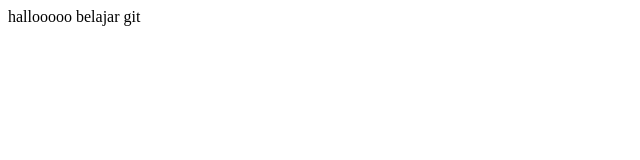
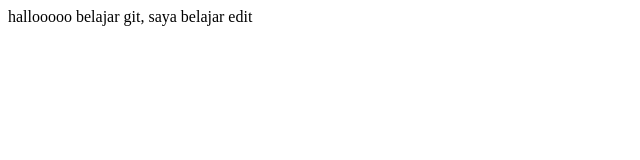
Before and after one commit to wachidrahman/belajargit, a plain HTML site: page index.html in a window 1280 px wide. Shown: the whole page, without its empty margins (0-640 px from the left). Drawn offline with Linux system fonts and the light colour scheme.

Commit message:
edit file index saja

```diff
--- a/index.html
+++ b/index.html
@@ -9,7 +9,7 @@
 </head>
 
 <body>
-    hallooooo belajar git
+    hallooooo belajar git, saya belajar edit
 </body>
 
 </html>
```
